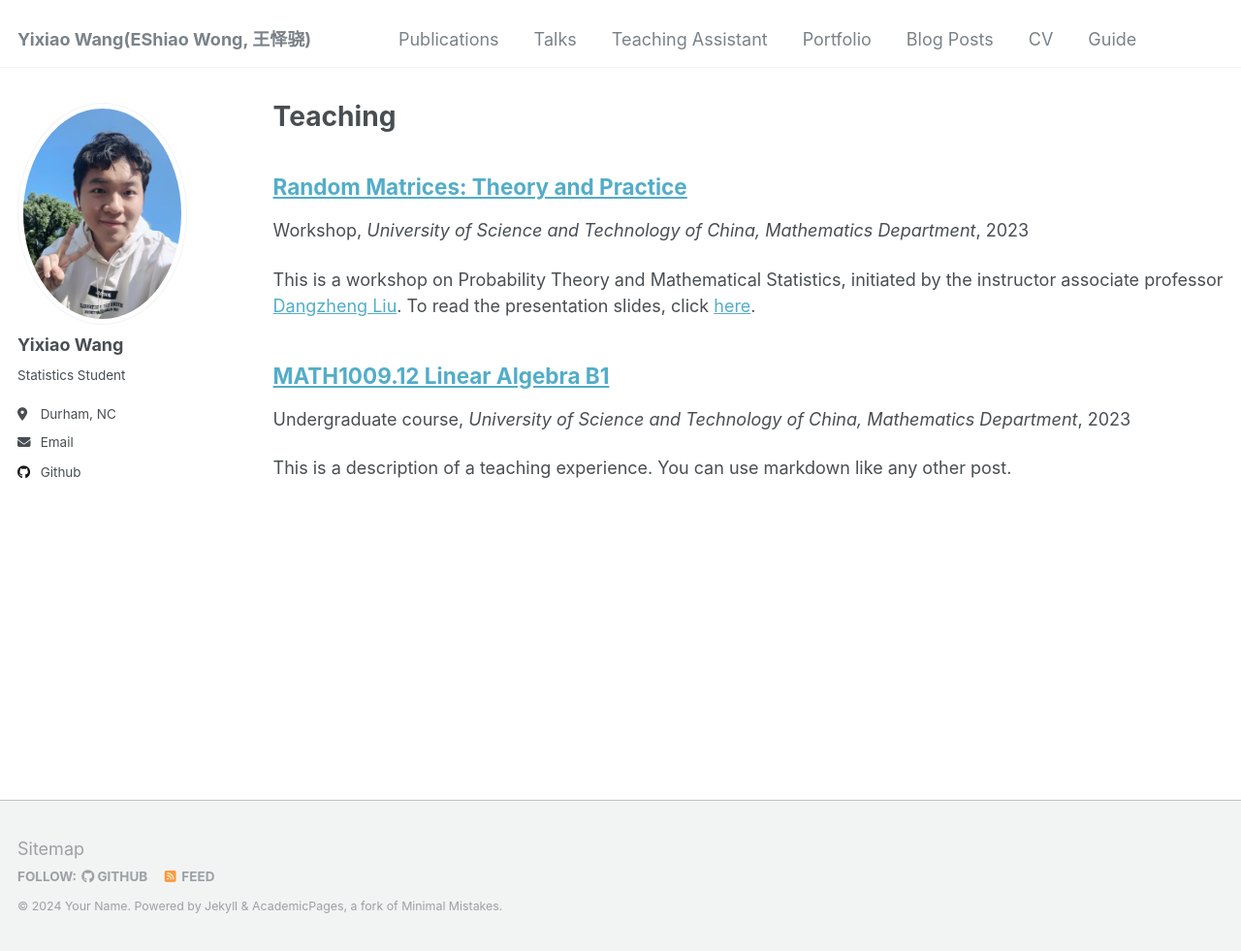
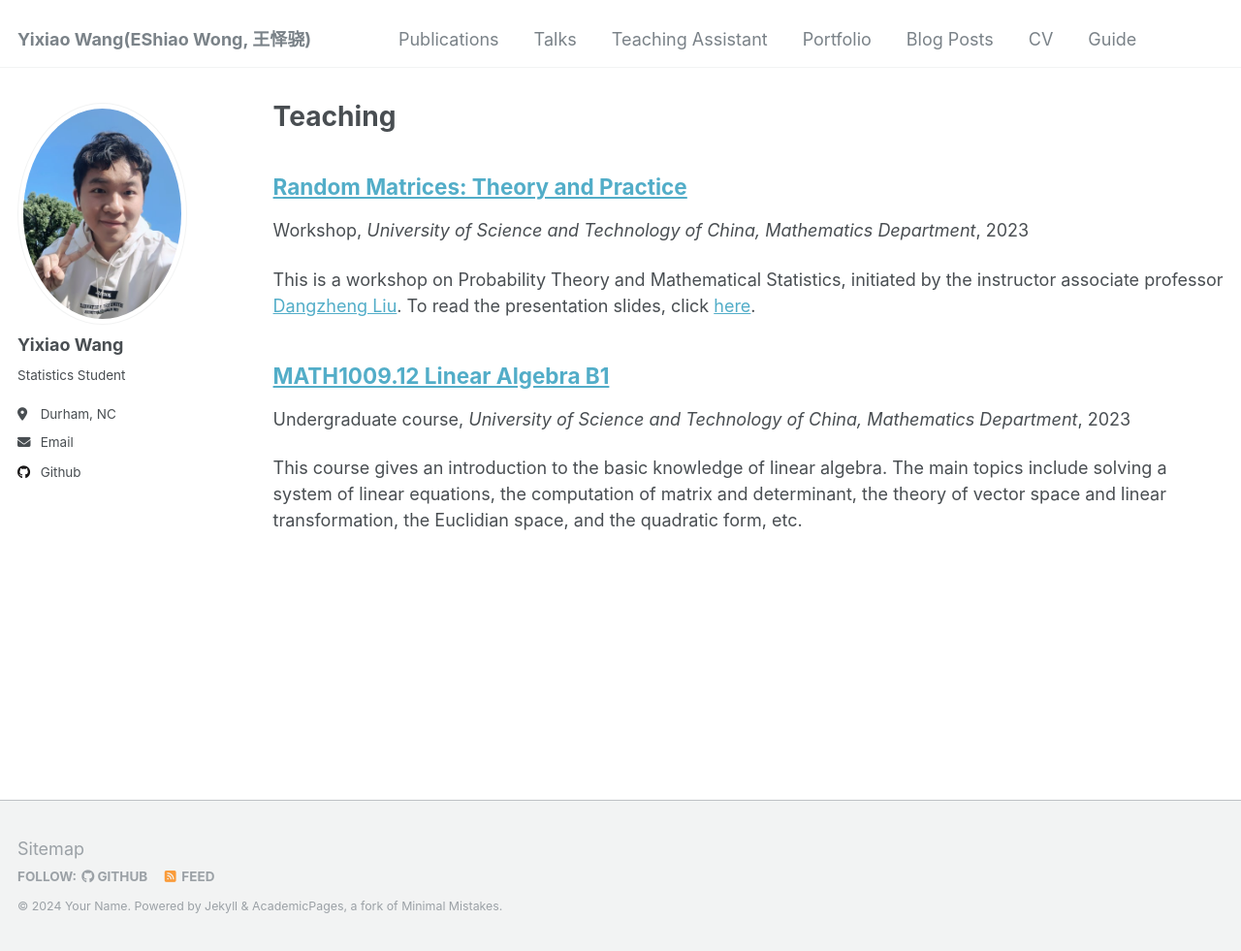
Before and after one commit to Yixiao-Wang-Stats/Yixiao-Wang-Stats.github.io, a Jekyll site: the page built from _pages/teaching.html, in a window 1280 px wide and 981 px high. Shown: the whole window at 97% size. Built offline with Jekyll 4.4.1, drawn with Linux system fonts in a browser that asks for light colours; a script that is not in the unit is left out.

Commit message:
Update 2023-Spring-MATH1009-Linear-Algebra-B1.md

```diff
--- a/_teaching/2023-Spring-MATH1009-Linear-Algebra-B1.md
+++ b/_teaching/2023-Spring-MATH1009-Linear-Algebra-B1.md
@@ -8,7 +8,8 @@ date: 2023-03-01
 location: "Anhui, China"
 ---
 
-This is a description of a teaching experience. You can use markdown like any other post.
+This course gives an introduction to the basic knowledge of linear algebra. The main topics include solving a system of linear equations, the computation of matrix and determinant, the theory of vector space and linear transformation, the Euclidian space, and the quadratic form, etc.
+
 
 
 <div id="echart" style="width: 600px; height: 400px;"></div>
```
